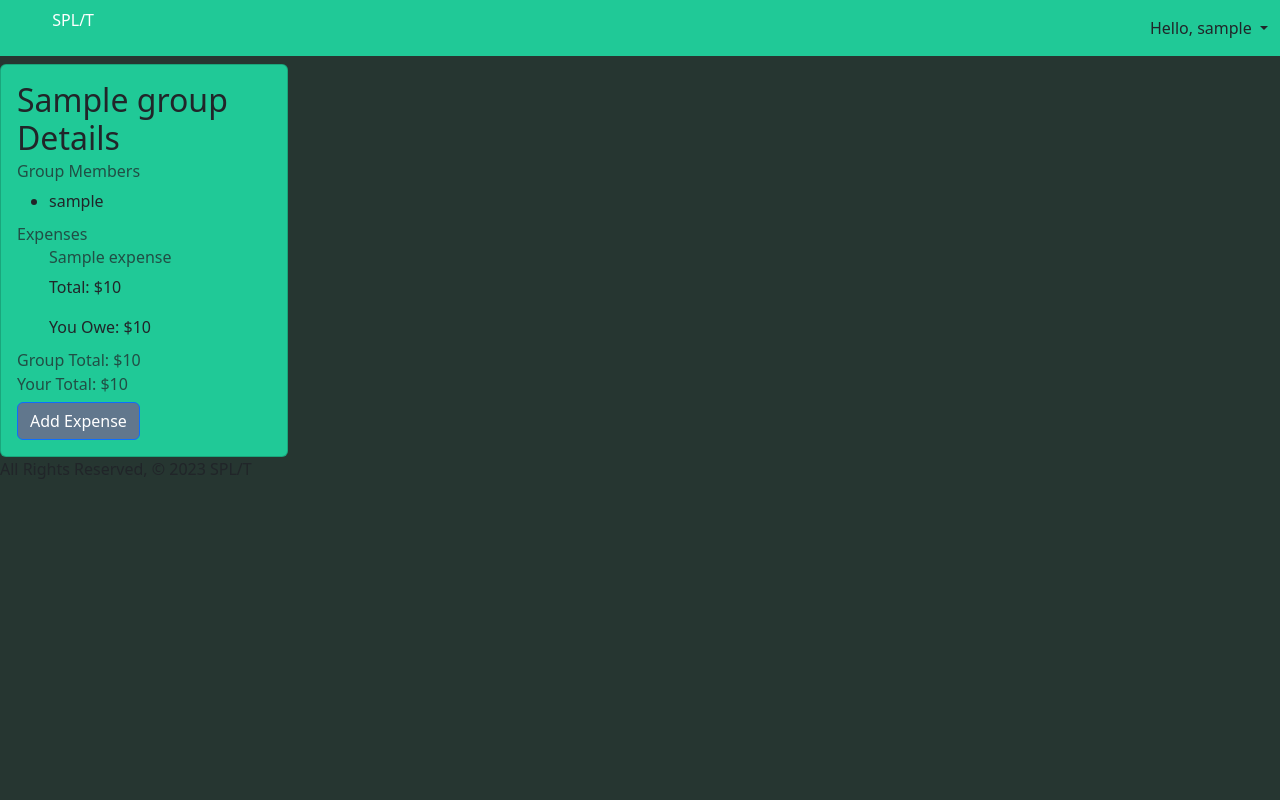
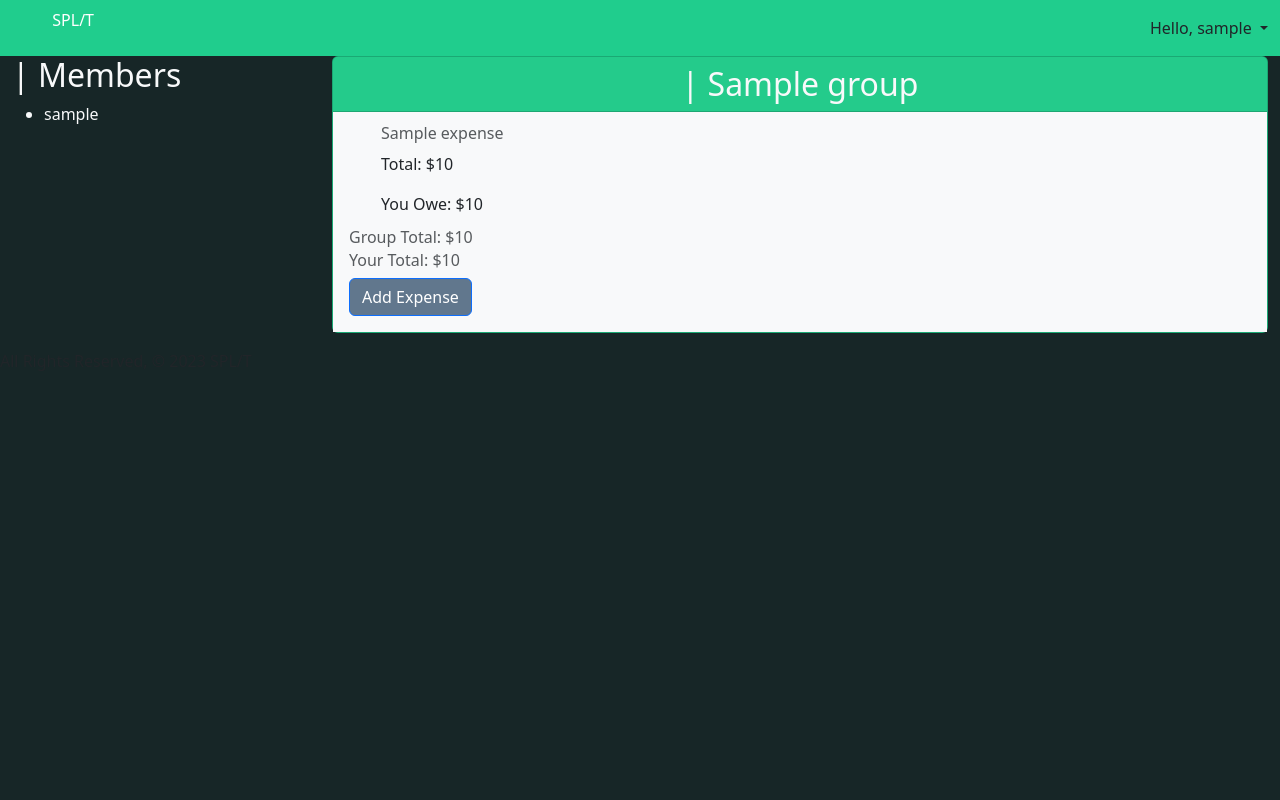
Before and after one commit to shelbyyy16/Capstone-Project, a Django app: page /groups/1/ in a window 1280 px wide. Run offline with Django 5.2, Linux system fonts and the light colour scheme; a user stored in the database is signed in; tables that the repository leaves empty hold one stand-in row (values such as "Sample post").

Commit message:
css changes

```diff
--- a/main_app/static/css/style.css
+++ b/main_app/static/css/style.css
@@ -2,16 +2,20 @@ body {
     display: flex;
     min-height: 100vh;
     flex-direction: column;
-    background-color: #263631;
+    background-color: #172627;
 }
 
 .custom-card-color {
-    background-color: #20c997;
+    background-color: #20cd8d;
   }
 
 .custom-nav-color {
-    background-color: #20c997;
+    background-color: #20cd8d;
 
+}
+
+.custom-bg {
+  background-color: #24cb8b;
 }
 
 a {
--- a/main_app/templates/groups/create_group.html
+++ b/main_app/templates/groups/create_group.html
@@ -1,9 +1,9 @@
 {% extends 'base.html' %}
 {% block content %}
+
 <div class="card w-75 mb-3 custom-card-color">
-    <div class="card-body">
-    <h2 class="card-title text-center">Create a New Group</h2>
-
+    <h2 class="card-header text-center text-light">Create a New Group</h2>
+    <div class="card-body bg-light">
     <form method="post" enctype="multipart/form-data">
         {% csrf_token %}
         {{ form.as_p }}
--- a/main_app/templates/groups/group_details.html
+++ b/main_app/templates/groups/group_details.html
@@ -1,21 +1,26 @@
 {% extends 'base.html' %}
 {% block content %}
-<h2></h2>
-<div class="card custom-card-color" style="width: 18rem" >
-  <div class="card-body ">
-    <h2 class="card-title">{{ group.name }} Details</h2>
-    <h6 class="card-subtitle mb-2 text-body-secondary">Group Members</h6>
+  <div class="container-fluid">
+    <div class="row">
+
+      <div class="col-md-3">
+        <h2 class="text-light">| Members</h2>
         {% if group.members.all %}
           <ul>
             {% for member in group.members.all %}
-          <li>{{ member.username }}</li>
+              <li class="text-light">{{ member.username }}</li>
             {% endfor %}
           </ul>
         {% else %}
           <p>No members found for this group.</p>
         {% endif %}
+      </div>
 
-    <h6 class="card-subtitle mb-2 text-body-secondary">Expenses</h6>
+
+      <div class="col-md-9">
+        <div class="card mb-3 custom-card-color">
+          <h2 class="custom-bg card-header text-light text-center">| {{ group.name }}</h2>
+          <div class="card-body bg-light">
             {% if expenses %}
               <ul>
                 {% for expense in expenses %}
@@ -29,9 +34,11 @@
             {% endif %}
 
             <h6 class="card-subtitle mb-2 text-body-secondary">Group Total: ${{ group_total }}</h6>
-
             <h6 class="card-subtitle mb-2 text-body-secondary">Your Total: ${{ total_owed }}</h6>
             <a href="{% url 'create_expense' %}" class="btn btn-primary" style="background-color: #61778d;"> Add Expense</a>
           </div>
         </div>
+      </div>
+    </div>
+  </div>
 {% endblock %}
--- a/main_app/templates/groups/groups_index.html
+++ b/main_app/templates/groups/groups_index.html
@@ -1,6 +1,6 @@
 {% extends 'base.html' %}
 {% block content %}
-  <h1 class="text-center">Your Groups</h1>
+<h1 class="text-center text-light">Your Groups</h1>
   <div class="row row-cols-1 row-cols-md-3 g-4">
     {% for data in group_data %}
       <div class="col">
```
Also changed, not shown: main_app/templates/expenses/create_expense.html (+3 -4 lines), main_app/templates/expenses/expense_details.html (deleted, +0 -18 lines), main_app/templates/expenses/expenses_index.html (+4 -4 lines). Lines whose indentation alone changed are shown as unchanged.
